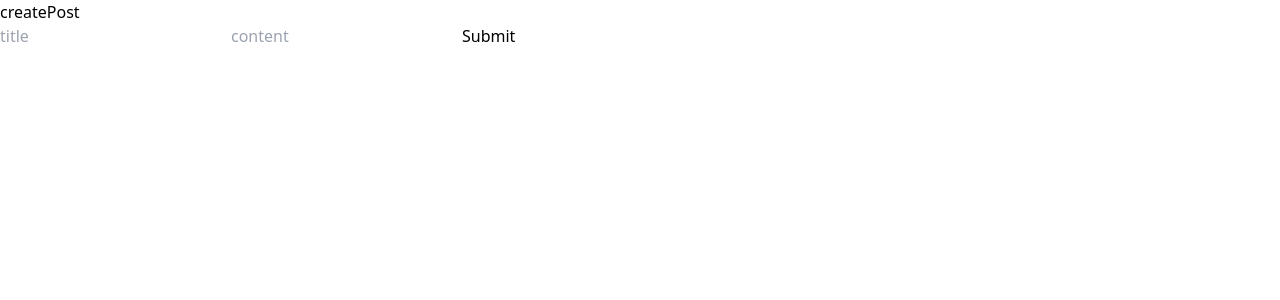
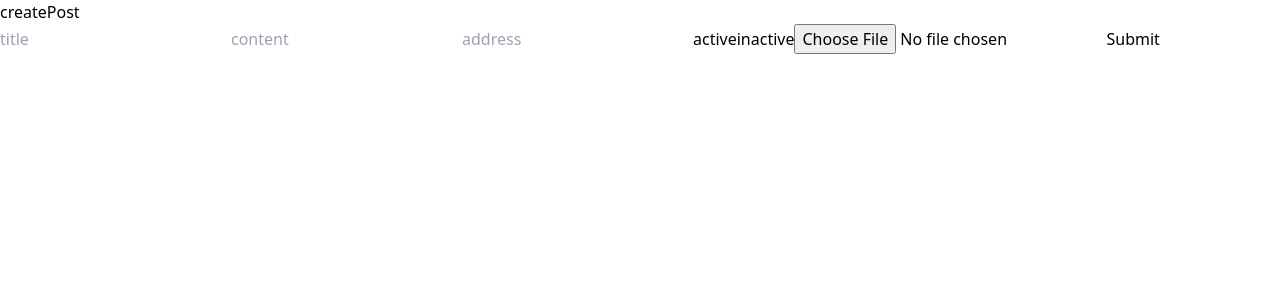
Before and after one commit to abhishekpatelmc/sustain-hack, a Next.js app: page /create-post in a window 1280 px wide. Shown: the top 300 px of the page. Built offline with nearby package versions, Linux system fonts and the light colour scheme.

Commit message:
feat: #006 firebase-storage and create-post setup

```diff
--- a/src/pages/create-post.tsx
+++ b/src/pages/create-post.tsx
@@ -1,40 +1,71 @@
 import React, { useEffect, useState } from "react";
+import { storage } from "../server/lib/firebase";
+import { ref, getDownloadURL, uploadBytesResumable } from "firebase/storage";
 
 const CreatePost = () => {
   const [postsState, setPostsState] = useState([]);
   const [formData, setFormData] = useState({
     title: "",
     content: "",
+    file: "",
+    status: "active",
+    address: "",
   });
+  const [file, setFile] = useState<any>(null);
 
-  // useEffect(() => {
-  //     setPostsState(allPosts);
-  //   }, [allPosts]);
   const handleChange = (e: any) => {
-    setFormData({
-      ...formData,
-      [e.target.name]: e.target.value,
-    });
+    if (e.target.name !== "file") {
+      setFormData({
+        ...formData,
+        [e.target.name]: e.target.value,
+      });
+    } else {
+      console.log(e.target.files[0]);
+      setFile(e.target.files[0]);
+    }
   };
-  let submitForm = async (e: any) => {
+
+  const [imgUrl, setImgUrl] = useState("");
+  const [progresspercent, setProgresspercent] = useState(0);
+
+  const handleSubmit = async (e: any) => {
     e.preventDefault();
-
-    let res = await fetch("http://localhost:3000/api/post", {
+    console.log(file);
+    if (!file) return;
+    const storageRef = ref(storage, `files/${file?.name}`);
+    const uploadTask = uploadBytesResumable(storageRef, file);
+    uploadTask.on(
+      "state_changed",
+      (snapshot) => {
+        const progress = Math.round(
+          (snapshot.bytesTransferred / snapshot.totalBytes) * 100
+        );
+        setProgresspercent(progress);
+      },
+      (error) => {
+        alert(error);
+      },
+      () => {
+        getDownloadURL(uploadTask.snapshot.ref).then((downloadURL: string) => {
+          setFormData({
+            ...formData,
+            file: downloadURL,
+          });
+        });
+      }
+    );
+    let res = await fetch("http://localhost:3000/api/posts", {
       method: "POST",
       body: JSON.stringify({
         ...formData,
       }),
     });
     res = await res.json();
-    // setPostsState([...postsState, res]);
-    // setTitle("");
-    // setContent("");
-    // setLoading(false);
   };
   return (
     <div>
       createPost
-      <form onSubmit={submitForm}>
+      <form onSubmit={handleSubmit}>
         <input
           name="title"
           onChange={handleChange}
@@ -47,6 +78,19 @@ const CreatePost = () => {
           type="text"
           placeholder="content"
         />
+        <input
+          name="address"
+          onChange={handleChange}
+          type="text"
+          placeholder="address"
+        />
+        <button name="status" onClick={handleChange} value="active">
+          active
+        </button>
+        <button name="status" onClick={handleChange} value="inactive">
+          inactive
+        </button>
+        <input name="file" type="file" onChange={handleChange} />
         <button type="submit">Submit</button>
       </form>
     </div>
--- /dev/null
+++ b/src/server/lib/firebase.ts
@@ -0,0 +1,19 @@
+// Import the functions you need from the SDKs you need
+import { initializeApp } from "firebase/app";
+import { getStorage } from "firebase/storage";
+// TODO: Add SDKs for Firebase products that you want to use
+// https://firebase.google.com/docs/web/setup#available-libraries
+
+// Your web app's Firebase configuration
+const firebaseConfig = {
+  apiKey: "AIzaSyCacjQDgLnds4mjywbPvKhhUAAW3u1j_p8",
+  authDomain: "sustainhack-2b610.firebaseapp.com",
+  projectId: "sustainhack-2b610",
+  storageBucket: "sustainhack-2b610.appspot.com",
+  messagingSenderId: "699053572641",
+  appId: "1:699053572641:web:1a4bced8b1dd34a4101960"
+};
+
+// Initialize Firebase
+const app = initializeApp(firebaseConfig);
+export const storage = getStorage(app);
```
